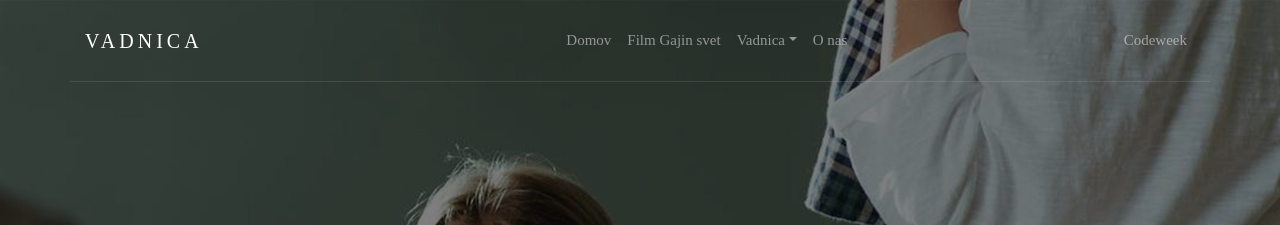
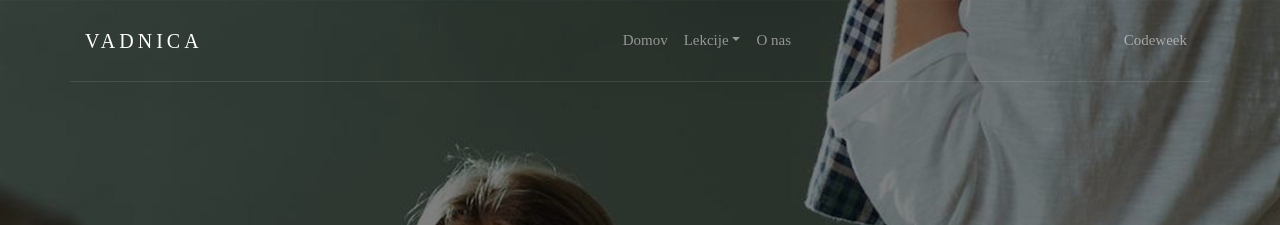
Before and after one commit to codeweeksi/gajin-svet, a Jekyll site: the page built from index.md, in a window 1280 px wide and 900 px high. Shown: the top 225 px of the window. Built offline with Jekyll 4.4.1, drawn with Linux system fonts in a browser that asks for light colours; some web fonts are replaced; comment, search, counter and statistics services are not loaded.

Commit message:
deleted "gajin svet" button

```diff
--- a/_includes/header.html
+++ b/_includes/header.html
@@ -12,11 +12,8 @@
           <li class="nav-item">
             <a class="nav-link" href="{{ site.baseurl }}/">Domov</a>
           </li>
-          <li class="nav-item">
-            <a class="nav-link" href="">Film Gajin svet</a>
-          </li>
           <li class="nav-item dropdown">
-            <a class="nav-link dropdown-toggle" href="{{ site.baseurl }}/posts" id="dropdown04" data-toggle="dropdown" aria-haspopup="true" aria-expanded="false">Vadnica</a>
+            <a class="nav-link dropdown-toggle" href="{{ site.baseurl }}/posts" id="dropdown04" data-toggle="dropdown" aria-haspopup="true" aria-expanded="false">Lekcije</a>
             <div class="dropdown-menu" aria-labelledby="dropdown04">
               <a class="dropdown-item" href="{{ site.baseurl }}/posts/">Codeweek 1</a>
               <a class="dropdown-item" href="{{ site.baseurl }}/posts/">Codeweek 2</a>
```
